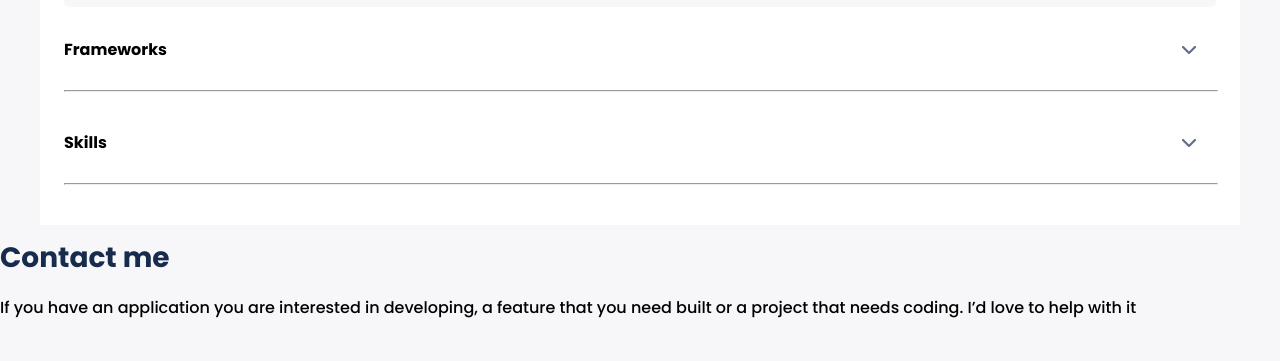
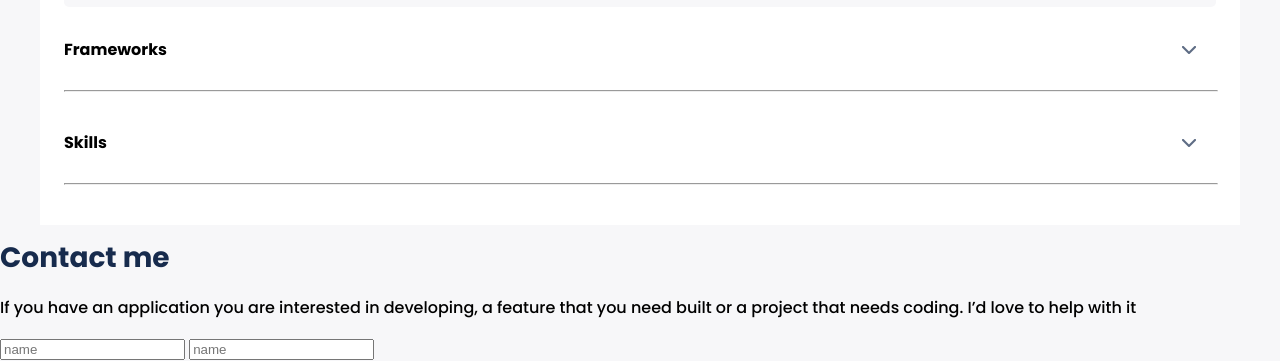
Before and after one commit to henrykgggg/portofolio, a website: page index.html in a window 1280 px wide. Shown: the part 4157-4518 px from the top of the page. Before the commit the page ends 4493 px from the top, so only its background shows below. Drawn offline with Linux system fonts and the light colour scheme.

Commit message:
adding inputs in the form

```diff
--- a/index.html
+++ b/index.html
@@ -276,7 +276,11 @@
     project that
     needs coding. I’d love to help with it</p>
 </div>
-<form action="" class="form-container"></form>
+<form action="" class="form-container">
+  <input id="name" class="text-area" type="text" name="name" maxlength="30" required placeholder="name">
+  <input id="email" class="text-area" type="email" name="name" required placeholder="name">
+
+</form>
     </footer>
   </body>
 </html>
```
